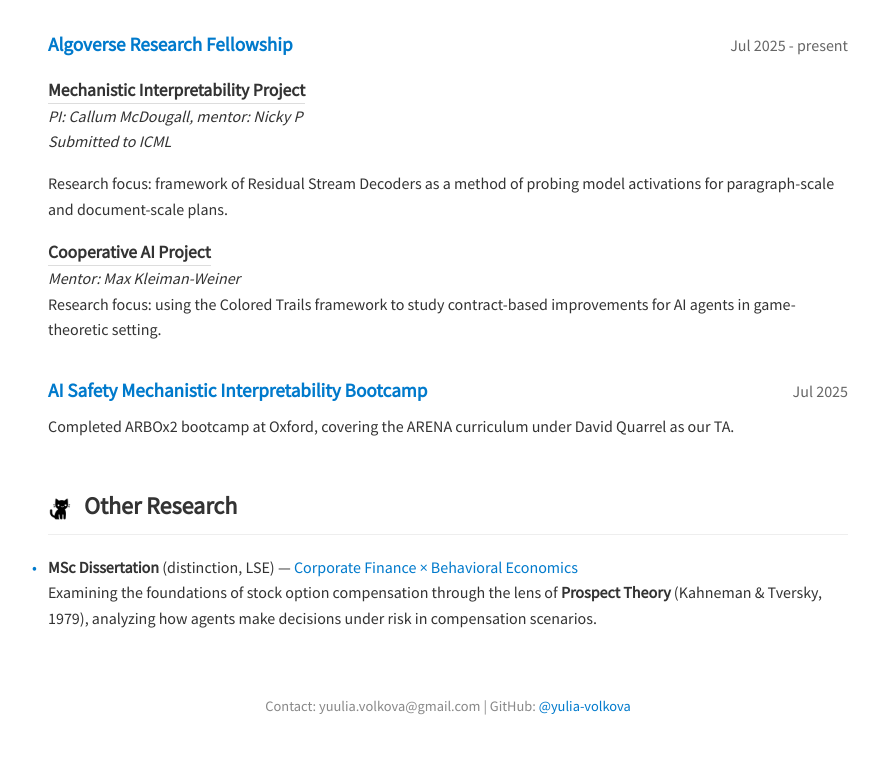
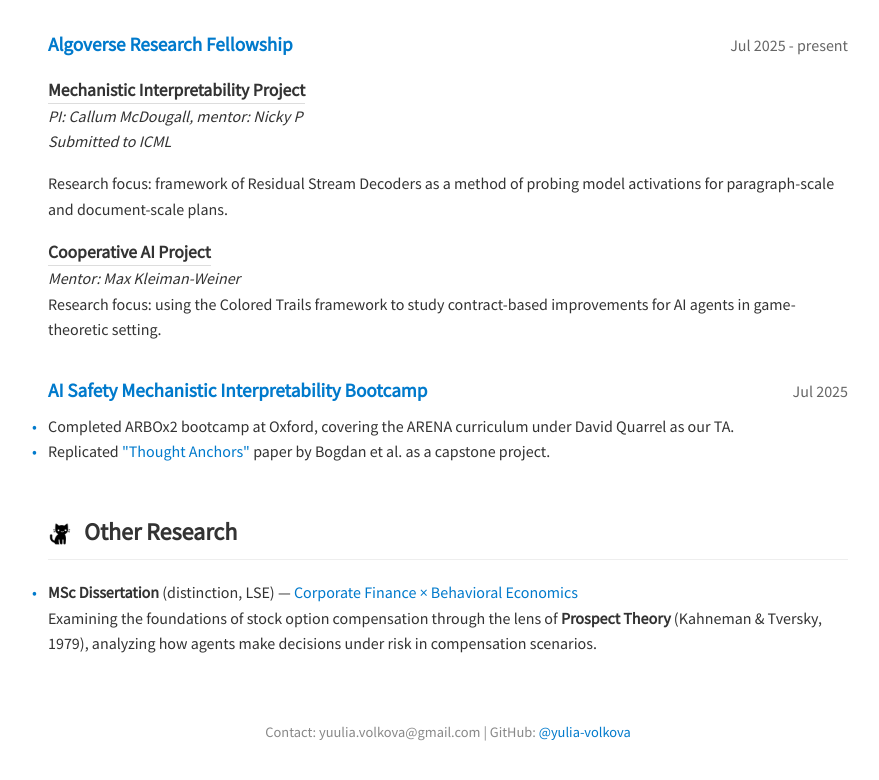
Before and after one commit to yulia-volkova/yulia-volkova.github.io, a plain HTML site: page index.html in a window 1280 px wide. Shown: the part 538-1318 px from the top of the page, without its empty margins (192-1071 px from the left). Drawn offline with Linux system fonts and the light colour scheme.

Commit message:
weppage update

```diff
--- a/index.html
+++ b/index.html
@@ -123,9 +123,10 @@
         <strong style="font-size: 1.2em;"><a href="https://oaisi.org/arbox/" target="_blank">AI Safety Mechanistic Interpretability Bootcamp</a></strong>
         <span style="color: #666;">Jul 2025</span>
       </div>
-      <p style="margin-top: 0.5rem;">
-        Completed ARBOx2 bootcamp at Oxford, covering the ARENA curriculum under David Quarrel as our TA.
-      </p>
+      <ul style="margin-top: 0.5rem;">
+        <li>Completed ARBOx2 bootcamp at Oxford, covering the ARENA curriculum under David Quarrel as our TA.</li>
+        <li>Replicated <a href="https://arxiv.org/abs/2506.19143" target="_blank">"Thought Anchors"</a> paper by Bogdan et al. as a capstone project.</li>
+      </ul>
     </div>
   </div>
 
```
